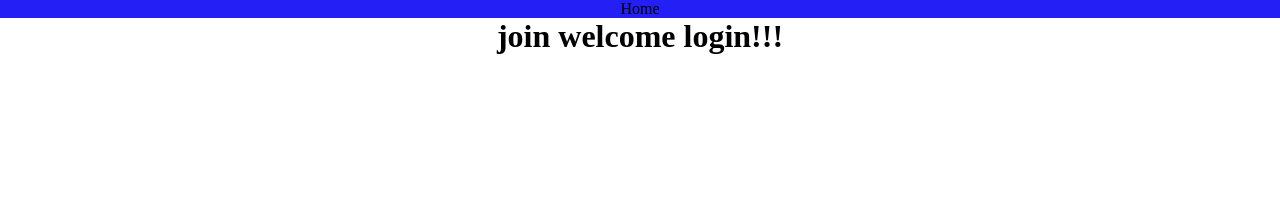
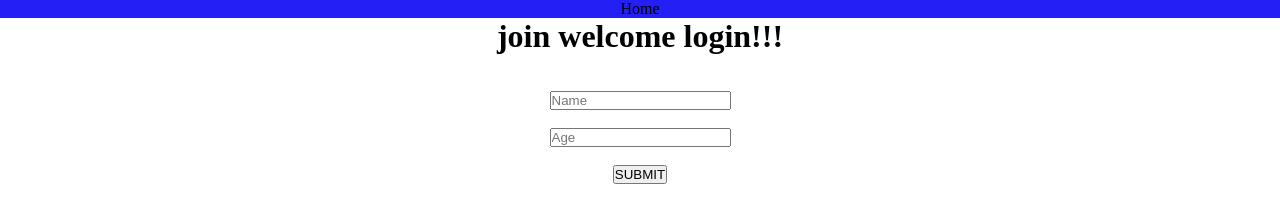
Before and after one commit to kerkhood9/my-javaSrcpit-test, a plain HTML site: page home.html in a window 1280 px wide. Drawn offline with Linux system fonts and the light colour scheme.

Commit message:
home added

```diff
--- a/home.html
+++ b/home.html
@@ -19,6 +19,14 @@
       </nav>
 
       <h1>join welcome login!!!</h1>
+
+      <br><br>
+    <input type="name" id="name" min="0" placeholder="Name">
+<br><br>
+    <input type="number" id="age" min="0" placeholder="Age">
+    <br><br>
+    <button type="submit" id="submit">SUBMIT</button>
+
     <script src="./home.html"></script>
 </body>
 </html>
```
